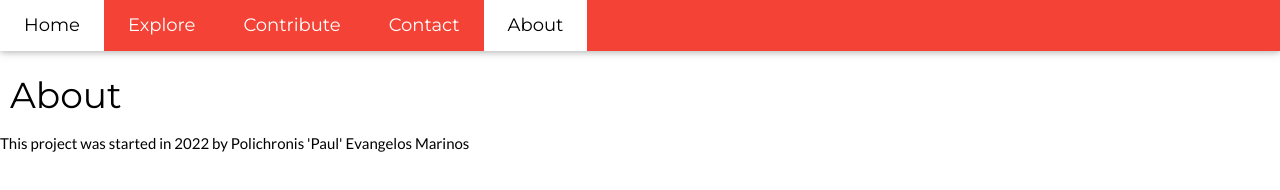
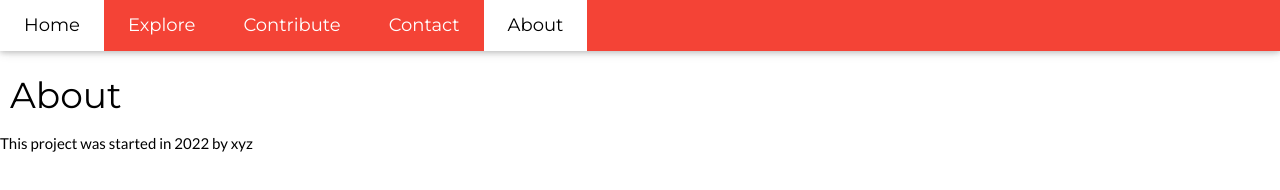
Before and after one commit to paulmarinos/ancientgreekphilosophy.org, a plain HTML site: page about.html in a window 1280 px wide. Drawn offline with nearby package versions, Linux system fonts and the light colour scheme.

Commit message:
Update about.html

```diff
--- a/about.html
+++ b/about.html
@@ -38,7 +38,7 @@ body,h1,h2,h3,h4,h5,h6 {font-family: "Lato", sans-serif}
 
 
 <h1 style="padding-top:35px; padding-left:10px;">About</h1>
-<a>This project was started in 2022 by Polichronis 'Paul' Evangelos Marinos</a>
+<a>This project was started in 2022 by xyz</a>
 
 
 <header>
```
